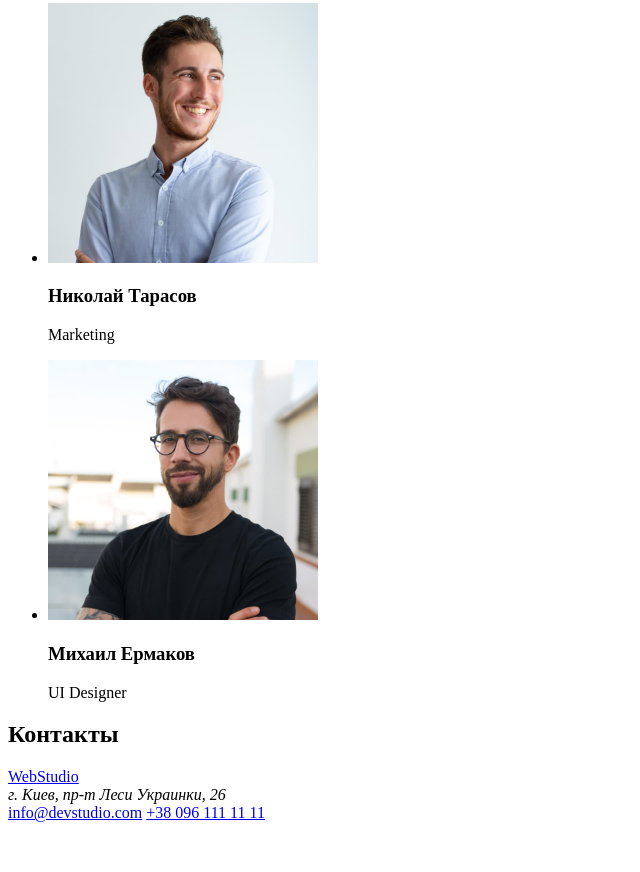
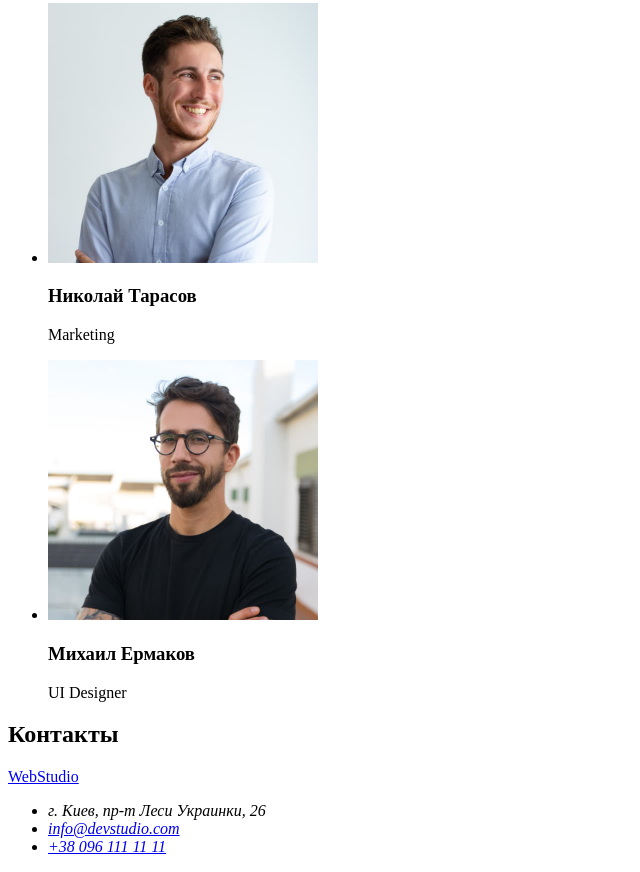
Before and after one commit to IrynaVl14/goit-markup-hw-01, a plain HTML site: page index.html in a window 1280 px wide. Shown: the part 2336-3208 px from the top of the page, without its empty margins (0-640 px from the left). Before the commit the page ends 3166 px from the top, so only its background shows below. Drawn offline with Linux system fonts and the light colour scheme.

Commit message:
изменяет в футере <adress> списком
изменяет в футере <adress> списком; в адрес включает мейл и телефон

```diff
--- a/index.html
+++ b/index.html
@@ -91,9 +91,14 @@
         <!--контакты-->
         <h2 id="Contacts">Контакты</h2>
         <a href="./index.html" lang="en">WebStudio</a>
-        <address>г. Киев, пр-т Леси Украинки, 26</address>
-        <a href="mailto:info@devstudio.com">info@devstudio.com</a>
-        <a href="tel:+380961111111">+38 096 111 11 11</a>
+
+        <address>
+            <ul>
+                <li>г. Киев, пр-т Леси Украинки, 26</li>
+                <li><a href="mailto:info@devstudio.com">info@devstudio.com</a></li>
+                <li><a href="tel:+380961111111">+38 096 111 11 11</a></li>
+            </ul>
+        </address>
     </footer>
 
 </body>
```
